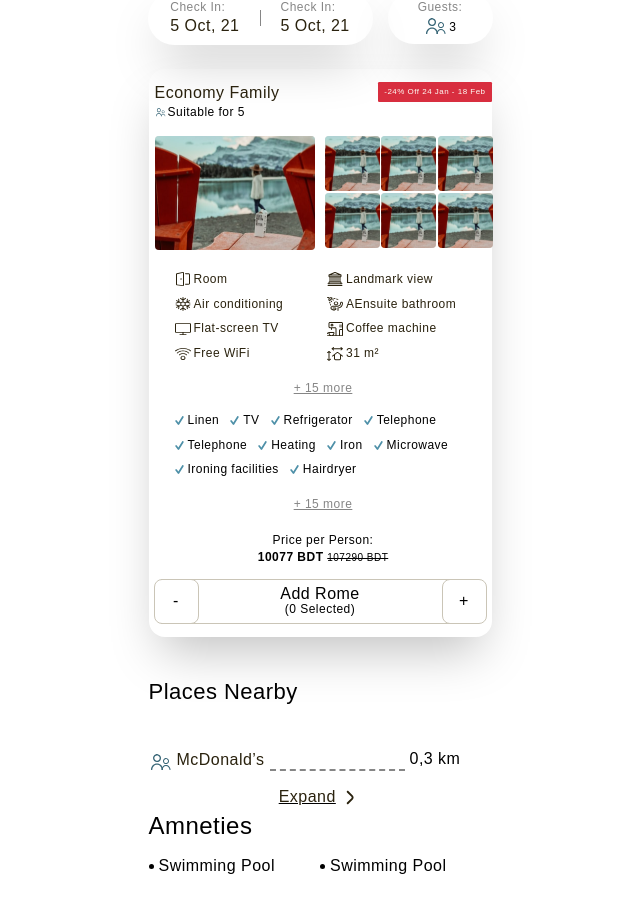
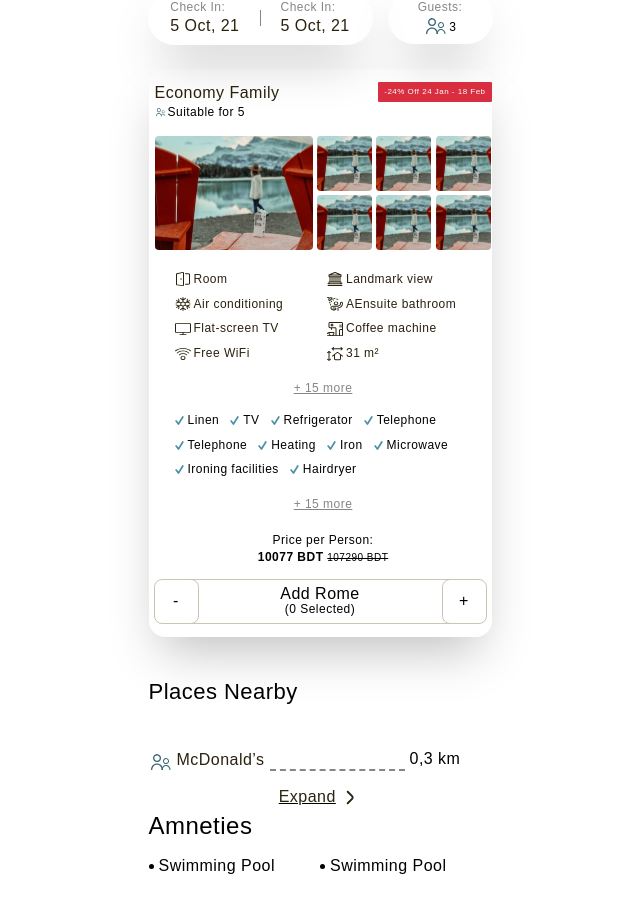
Before and after one commit to dreamer178/hotel, a Next.js app: page / in a window 1280 px wide. Shown: the part 1267-2190 px from the top of the page, without its empty margins (320-960 px from the left). Built offline with nearby package versions, Linux system fonts and the light colour scheme.

Commit message:
image area fit

```diff
--- a/app/page.tsx
+++ b/app/page.tsx
@@ -316,16 +316,16 @@ export default function Home() {
               </div>
 
               {/* image area */}
-              <div className=" flex justify-between items-start gap-[4px] mt-[15px] w-full ">
-                <div className=" w-full">
+              <div className=" flex w-[337px] justify-between items-start gap-[4px] mt-[15px] h-[114px] ">
+                <div className="w-[160px] h-[114px] relative">
                   <Image
+                    className="img-fluid object-cover rounded-[4px]"
                     src="/icon/Rectangle 40.svg"
-                    width={160}
-                    height={114}
+                    fill
                     alt="great location image"
                   />
                 </div>
-                <div className="grid grid-cols-3 justify-center items-center w-full h-full  gap-1">
+                <div className="grid grid-cols-3 justify-center items-center w-[177px] h-[114px]   gap-[4px]">
                   <div className="w-[55px] h-[55px] relative">
                     <Image
                       className="img-fluid object-cover rounded-[4px]"
@@ -627,7 +627,9 @@ export default function Home() {
                 height={16}
                 alt="great location image"
               />
-              <p className="text-base16 text-txt-primary ">McDonald’s</p>
+
+              <p className="text-base16  text-txt-primary ">McDonald’s</p>
+
               <div className="w-full   justify-center items-center flex gap-1">
                 <div
                   style={{
```
